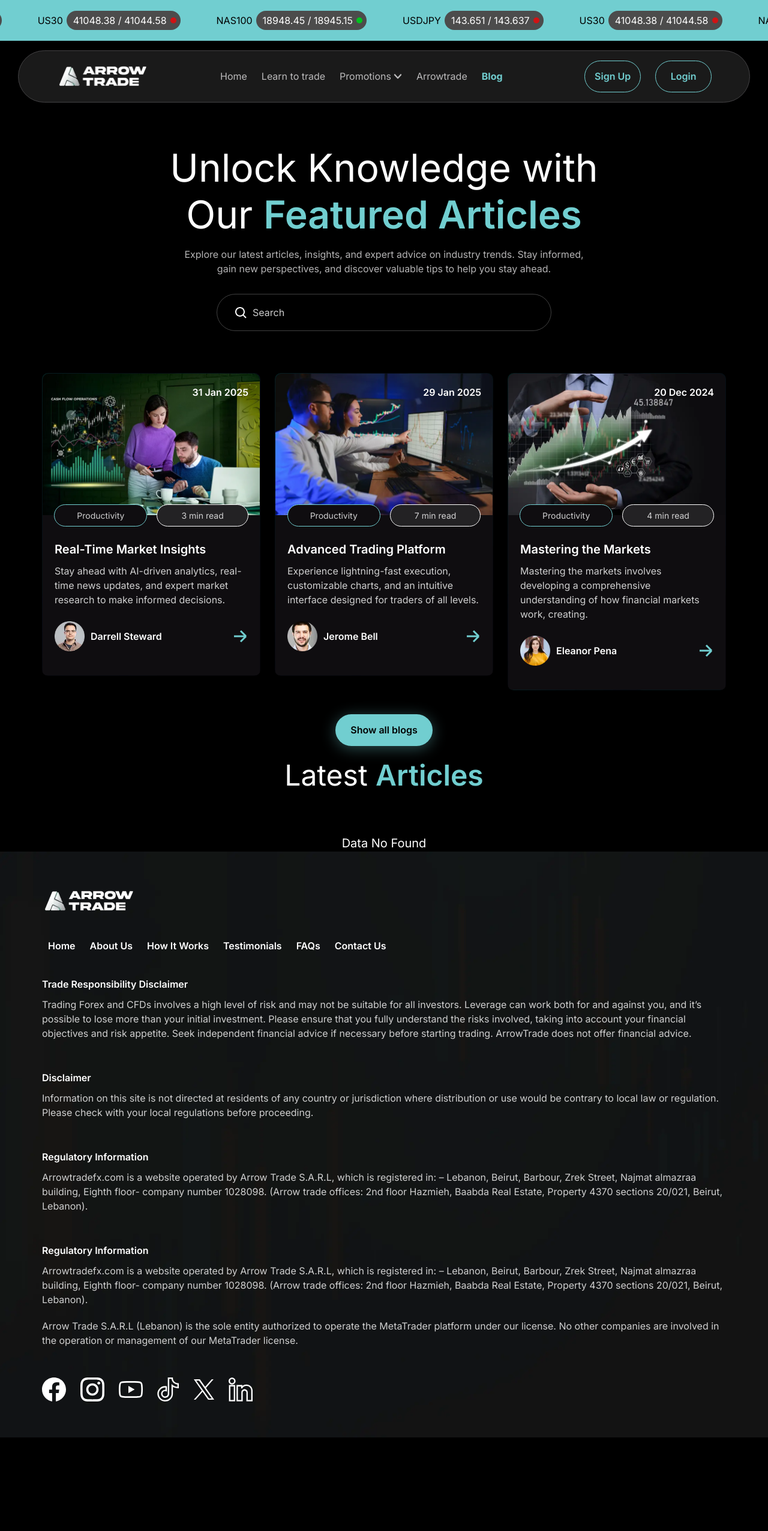
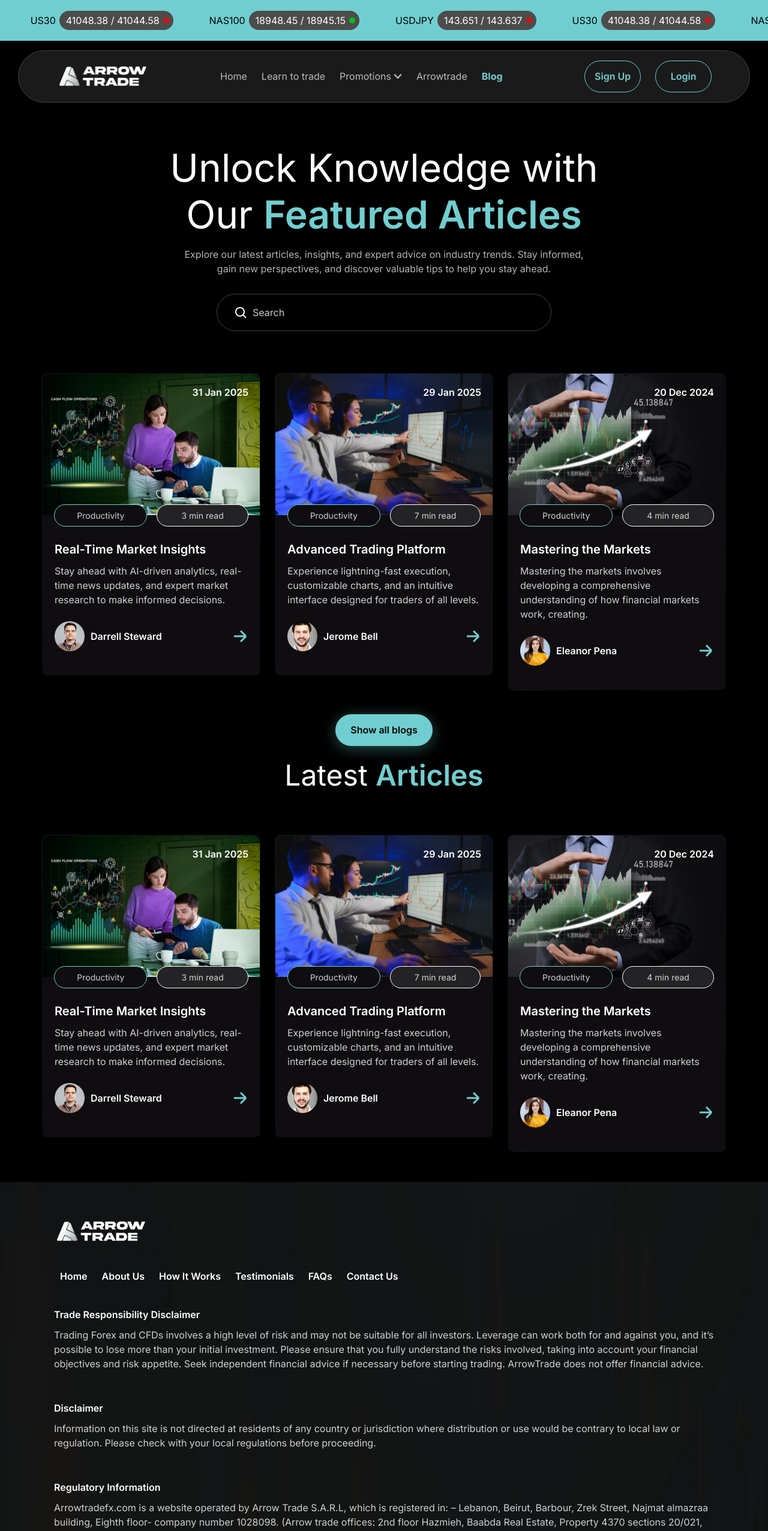
Before and after one commit to tusharswami534/next-test-3, a Next.js app: page /blogs in a window 1280 px wide. Shown: the top 2553 px of the page at 60% size. Before the commit the page ends 2397 px from the top, so only its background shows below. Built offline with nearby package versions, Linux system fonts and the light colour scheme.

Commit message:
make bogs card

```diff
--- a/src/app/globals.css
+++ b/src/app/globals.css
@@ -11,18 +11,8 @@ body{
 .swiper-wrapper{
   padding-bottom: 50px !important;
 }
-
-#nprogress .bar {
-  background: #fff; /* Change the color here */
-  height: 10px;
-
+@media (max-width : 639.98px) {
+  .socal-links svg{
+    width: 80%;
 }
-
-#nprogress .peg {
-  box-shadow: 0 0 10px #29d, 0 0 5px #29d; /* Customize shadow */
 }
-
-#nprogress .spinner {
-  border-top-color: #fff; /* Change spinner color */
-
-}
--- a/src/app/page.tsx
+++ b/src/app/page.tsx
@@ -3,16 +3,20 @@ import CommonMarquee from "@/components/common/CommonMarquee";
 import Hero from "@/components/Blog/Hero";
 import Footer from "@/components/common/Footer";
 import { Suspense } from "react";
+import Link from "next/link";
 
 export default function Home() {
   return (
-    <>
-      <Suspense>
-        <CommonMarquee />
-        <Navbar />
-        <Hero />
-        <Footer />
-      </Suspense>
-    </>
+    <div className="flex justify-center min-h-screen flex-col items-center">
+      <p className="text-white text-5xl text-center max-md:text-4xl">
+        Go to the Blog page
+      </p>
+      <Link
+        className="max-w-[100px] mt-5 bg-blue-600 px-5 rounded-md text-white py-2 flex justify-center items-center"
+        href={"/blogs"}
+      >
+        Blog
+      </Link>
+    </div>
   );
 }
--- a/src/components/Blog/Blogs.tsx
+++ b/src/components/Blog/Blogs.tsx
@@ -53,7 +53,7 @@ const Blogs = () => {
     window.history.pushState(null, "", `?page=${nextPage}`);
   };
   return (
-    <div className="flex justify-center items-center">
+    <div className="flex justify-center items-center px-5">
       <div className="container flex justify-center items-center flex-col w-full max-w-[1140px]">
         <div className="flex py-[18px] gap-2.5 items-center px-[30px] max-w-[558px] rounded-[39px] border border-solid border-white/25 w-full mb-[70px]">
           <label htmlFor="search">
@@ -76,6 +76,7 @@ const Blogs = () => {
                 key={i}
               >
                 <BlogCards
+                  cardClass="hover:shadow-cardShadow"
                   date={item.date}
                   cardImage={item.image}
                   buttonOne="Productivity"
--- a/src/components/blog details/Hero.tsx
+++ b/src/components/blog details/Hero.tsx
@@ -31,7 +31,7 @@ const Hero = () => {
         <div>
           <div className="max-w-[1440px] mx-auto relative">
             <Navbar />
-            <div className="container mt-[91px] mb-[271px]  max-w-[1140px] mx-auto">
+            <div className="container mt-[91px] mb-[271px] max-lg:mb-[200px] max-md:mb-[150px] max-sm:mb-24 max-lg:flex-col max-xl:flex max-xl:gap-5 max-xl:justify-center max-xl:items-center max-w-[1140px] mx-auto px-5">
               <div className="max-w-[481px]">
                 <h2 className="text-[64.09px] max-w-[718px] text-white max-lg:text-6xl max-md:text-5xl max-sm:text-4xl leading-[121%]">
                   {blog.title}
@@ -44,13 +44,13 @@ const Hero = () => {
                   text={blog.description}
                 />
                 <div className="gap-4 items-center flex">
-                  <button className="py-[7px] px-[37px] whitespace-nowrap text-white/80 border border-solid border-cyan bg-darkGray rounded-[50px] text-sm leading-[150%]">
+                  <button className="py-[7px] px-[37px] whitespace-nowrap text-white/80 hover:bg-white hover:text-black transition-all duration-300 border border-solid border-cyan bg-darkGray rounded-[50px] text-sm leading-[150%]">
                     Productivity
                   </button>
-                  <button className="py-[7px] px-[40px] whitespace-nowrap text-white/80 border border-solid bg-lightBlack border-white rounded-[50px] text-sm leading-[150%]">
+                  <button className="py-[7px] px-[40px] whitespace-nowrap text-white/80 hover:bg-white hover:text-black transition-all duration-300 border border-solid bg-lightBlack border-white rounded-[50px] text-sm leading-[150%]">
                     {blog.timeReamining}
                   </button>
-                  <p className="leading-[150%] font-semibold max-md:text-sm text-white">
+                  <p className="leading-[150%] whitespace-nowrap font-semibold max-md:text-sm text-white">
                     {blog.date}
                   </p>
                 </div>
@@ -60,7 +60,7 @@ const Hero = () => {
                 height={570}
                 alt="blogs image"
                 src={blog.image}
-                className="absolute h-[570px] object-cover top-0 right-0"
+                className="absolute h-[570px] object-cover top-0 right-0 max-xl:relative max-xl:max-w-[600px] max-xl:w-[90%]"
               />
             </div>
           </div>
--- a/src/components/blog details/Market.tsx
+++ b/src/components/blog details/Market.tsx
@@ -14,9 +14,9 @@ interface Props {
 
 const Market = ({ profileImage, authName }: Props) => {
   return (
-    <div className="flex justify-center items-center pb-[180px]">
-      <div className="flex container relative max-w-[1140px] ">
-        <div className="flex flex-col gap-y-[180px] ">
+    <div className="flex justify-center items-center pb-[180px] px-5">
+      <div className="flex container max-lg:flex-col-reverse max-lg:gap-5 relative max-w-[1140px] ">
+        <div className="flex flex-col gap-y-[180px] max-">
           <CommonAIDriven
             map={MARKET_INSIGHTS_LIST}
             heading="What are AI-Driven "
@@ -32,8 +32,8 @@ const Market = ({ profileImage, authName }: Props) => {
             image="/assets/images/webp/changing-game.webp"
           />
         </div>
-        <div className="max-w-[485px] w-full flex justify-end">
-          <div className="bg-driven sticky top-1 max-w-[364px] w-full border border-solid border-cyan rounded-3xl py-[30px] max-h-[525px]">
+        <div className="max-w-[485px] max-lg:max-w-[unset] w-full flex max-lg:justify-center justify-end">
+          <div className="bg-driven bg-no-repeat bg-cover bg-[100%] sticky top-1 max-w-[364px] max-lg:max-w-[unset] w-full border border-solid border-cyan rounded-3xl py-[30px] lg:max-h-[525px]">
             <div className="flex gap-4 px-5 items-center">
               <Image
                 src={profileImage}
--- a/src/components/common/BlogCards.tsx
+++ b/src/components/common/BlogCards.tsx
@@ -11,6 +11,7 @@ interface ChangingGame {
   profileName?: string;
   profileImage?: any;
   title?: string;
+  cardClass?: string;
 }
 
 const BlogCards = ({
@@ -22,9 +23,12 @@ const BlogCards = ({
   description,
   profileName,
   profileImage,
+  cardClass,
 }: ChangingGame) => {
   return (
-    <div className="max-w-[364px] mx-auto overflow-hidden relative rounded-[10px] bg-driven p-[1px]">
+    <div
+      className={`max-w-[364px] transition-all duration-300 max-md:max-w-[355px] mx-auto overflow-hidden relative rounded-[10px] bg-driven p-[1px] ${cardClass}`}
+    >
       <p className="leading-[150%] font-semibold max-md:text-sm text-white absolute top-5 right-5">
         {date}
       </p>
@@ -35,12 +39,12 @@ const BlogCards = ({
         alt="card-image"
         className="rounded-t-[10px]"
       />
-      <div className="max-w-[362px] bg-darkGray px-5">
+      <div className="max-w-[362px]  bg-darkGray px-5">
         <div className="justify-center items-center mt-[-18px] gap-4 flex">
-          <button className="py-[7px] px-[37px] whitespace-nowrap text-white/80 border border-solid border-cyan bg-darkGray rounded-[50px] text-sm leading-[150%]">
+          <button className="py-[7px] px-[37px] whitespace-nowrap text-white/80 hover:bg-white hover:text-black transition-all duration-300 border border-solid border-cyan bg-darkGray rounded-[50px] text-sm leading-[150%]">
             {buttonOne}
           </button>
-          <button className="py-[7px] px-[40px] whitespace-nowrap text-white/80 border border-solid bg-lightBlack border-white rounded-[50px] text-sm leading-[150%]">
+          <button className="py-[7px] px-[40px] whitespace-nowrap text-white/80 hover:bg-white hover:text-black transition-all duration-300 border border-solid bg-lightBlack border-white rounded-[50px] text-sm leading-[150%]">
             {buttonTwo}
           </button>
         </div>
--- a/src/components/common/CommonAIDriven.tsx
+++ b/src/components/common/CommonAIDriven.tsx
@@ -19,7 +19,7 @@ const CommonAIDriven = ({
 }: aiDriven) => {
   return (
     <div className="container mx-auto max-w-[1140px]">
-      <div className="max-w-[655px]">
+      <div className="max-w-[655px] max-lg:max-w-[unset]">
         <CommonHeading heading={heading} colorHeading={colorHeading} />
         <Description className="mt-4 mb-[30px]" text={description} />
         <div className="flex flex-col gap-y-5">
@@ -32,14 +32,14 @@ const CommonAIDriven = ({
             </div>
           ))}
         </div>
-        <div className="mt-10 max-lg:mt-8 max-md:mt-5 max-sm:mt-3 rounded-[10px] bg-aiDriven !p-[1px]">
+        <div className="mt-10 max-lg:mt-8 max-md:mt-5 max-sm:mt-3 max-w-[655px] rounded-[10px] bg-aiDriven !p-[1px]">
           <div className="!bg-darkBlack p-2.5 max-w-[653px] rounded-[10px] w-full h-full">
             <Image
               src={image}
               width={635}
               height={550}
               alt="images"
-              className="pointer-events-none max-lg:max-w-[635px]"
+              className="pointer-events-none max-lg:max-w-[635px] max-lg:w-full"
             />
           </div>
         </div>
--- a/src/components/common/Footer.tsx
+++ b/src/components/common/Footer.tsx
@@ -9,9 +9,10 @@ import React from "react";
 import Description from "./Description";
 
 const Footer = () => {
+  const year = new Date().getFullYear();
   return (
-    <div className="bg-footer bg-cover bg-no-repeat py-[60px] max-sm:pt-12 px-5">
-      <div className="container max-w-[1140px] mx-auto flex flex-col">
+    <div className="bg-footer bg-cover bg-no-repeat pt-[60px] max-md:pt-14 max-sm:pt-12 ">
+      <div className="container max-w-[1140px] mx-auto flex flex-col px-5">
         <Link href="/">
           <Image
             src="/assets/images/webp/page-logo.webp"
@@ -44,12 +45,21 @@ const Footer = () => {
         </div>
         <div className="flex gap-6 mt-[50px] items-center">
           {FOOTER_SOCAL_LINKS_LIST.map((item, index) => (
-            <Link key={index} href={item.link} target="_blank">
+            <Link
+              className="socal-links hover:scale-105 transition-all duration-300"
+              key={index}
+              href={item.link}
+              target="_blank"
+            >
               {item.icon}
             </Link>
           ))}
         </div>
       </div>
+      <div className="w-full h-[1px] bg-white/20 max-lg:mt-16 max-md:mt-12 max-sm:mt-10 mt-20"></div>
+      <p className="text-white/80 py-4 max-sm:py-3 text-center leading-[150%] max-md:text-sm">
+        Copyright © {year} ArrowTrade. All Rights Reserved.
+      </p>
     </div>
   );
 };
--- a/src/components/common/LatestArticles.tsx
+++ b/src/components/common/LatestArticles.tsx
@@ -10,7 +10,7 @@ import { BLOGS_CARD_LIST } from "@/utils/helper";
 const LatestArticles = () => {
   const BlogCard = BLOGS_CARD_LIST.filter((card) => card.isFeatured);
   return (
-    <div>
+    <div className="px-5">
       <CommonHeading
         headingClass="text-center pb-[70px]"
         heading="Latest "
@@ -21,10 +21,24 @@ const LatestArticles = () => {
       ) : (
         <div className=" container max-w-[1140px] mx-auto">
           <Swiper
-            slidesPerView={3}
+            slidesPerView={1}
             spaceBetween={24}
-            pagination={{
-              clickable: true,
+            breakpoints={{
+              320: {
+                slidesPerView: 1,
+                spaceBetween: 10,
+                centeredSlides: true,
+              },
+              768: {
+                slidesPerView: 2,
+                spaceBetween: 20,
+                centeredSlides: false,
+              },
+              1141: {
+                slidesPerView: 3,
+                spaceBetween: 24,
+                centeredSlides: false,
+              },
             }}
             className="mySwiper pb-10"
           >
--- a/src/utils/helper.tsx
+++ b/src/utils/helper.tsx
@@ -224,7 +224,7 @@ export const BLOGS_CARD_LIST: ArticleCardList[] = [
       "Stay ahead with AI-driven analytics, real-time news updates, and expert market research to make informed decisions.",
     authorImg: "/assets/images/webp/darrell-profile.webp",
     authorName: "Darrell Steward",
-    isFeatured: false,
+    isFeatured: true,
   },
   {
     image: "/assets/images/webp/advanced.webp",
@@ -235,7 +235,7 @@ export const BLOGS_CARD_LIST: ArticleCardList[] = [
       "Experience lightning-fast execution, customizable charts, and an intuitive interface designed for traders of all levels.",
     authorImg: "/assets/images/webp/jerome.webp",
     authorName: "Jerome Bell",
-    isFeatured: false,
+    isFeatured: true,
   },
   {
     image: "/assets/images/webp/mastering.webp",
@@ -246,7 +246,7 @@ export const BLOGS_CARD_LIST: ArticleCardList[] = [
       "Mastering the markets involves developing a comprehensive understanding of how financial markets work, creating.",
     authorImg: "/assets/images/webp/eleanor-pena.webp",
     authorName: "Eleanor Pena",
-    isFeatured: false,
+    isFeatured: true,
   },
   {
     image: "/assets/images/webp/risk-management.webp",
@@ -257,7 +257,7 @@ export const BLOGS_CARD_LIST: ArticleCardList[] = [
       "Risk management is a critical component of successful trading. without effective risk management strategies, traders.",
     authorImg: "/assets/images/webp/leslie-alexander.webp",
     authorName: "Leslie Alexander",
-    isFeatured: false,
+    isFeatured: true,
   },
   {
     image: "/assets/images/webp/building.webp",
@@ -268,7 +268,7 @@ export const BLOGS_CARD_LIST: ArticleCardList[] = [
       "Building a diversified portfolio is an essential strategy for managing risk while aiming for steady returns over time.",
     authorImg: "/assets/images/webp/wade-warren.webp",
     authorName: "Wade Warren",
-    isFeatured: false,
+    isFeatured: true,
   },
   {
     image: "/assets/images/webp/psychology.webp",
--- a/src/utils/icons.tsx
+++ b/src/utils/icons.tsx
@@ -15,6 +15,7 @@ export const DropDownIcon = () => (
 
 export const FacebookIcon = () => (
   <svg
+    className="max-sm:w-[24px] max-sm:h-[24px]"
     width="40"
     height="40"
     viewBox="0 0 40 40"
--- a/tailwind.config.ts
+++ b/tailwind.config.ts
@@ -23,6 +23,7 @@ export default {
       },
       boxShadow: {
         commonShadow: "0px 4px 24.6px 0px #71CED061",
+        cardShadow: "0px 5px 10px 0px #fff",
       },
       backgroundImage: {
         footer: "url('/assets/images/webp/footer-image.webp')",
```
